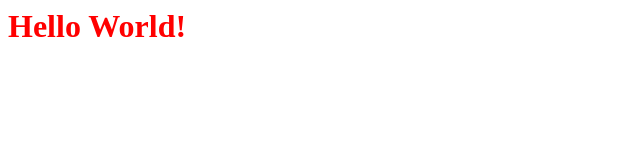
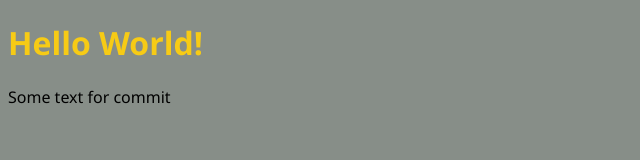
Before and after one commit to AlexSPWN/TestProj, a plain HTML site: page index.html in a window 1280 px wide. Shown: the whole page, without its empty margins (0-640 px from the left). Drawn offline with Linux system fonts and the light colour scheme.

Commit message:
prettify style

```diff
--- a/css/style.css
+++ b/css/style.css
@@ -1,4 +1,20 @@
-h1
-{
-	color:red;
+:root {
+	--tomato: #f55d3e;
+	--gray: #878e88;
+	--jonqull: #F7CB15;
+	--white: #FFFFFF;
+	--skyblue: #76BED0;
 }
+
+body {
+	background-color: var(--gray);
+}
+
+h1 {
+	color: var(--jonqull);
+	font-family: 'Segoe UI', Tahoma, Geneva, Verdana, sans-serif;
+}
+
+p {
+	font-family: 'Segoe UI', Tahoma, Geneva, Verdana, sans-serif;
+}
--- a/index.html
+++ b/index.html
@@ -1,8 +1,15 @@
-<html>
-<head><title>Hello</title>
-<link rel="stylesheet" href="css/style.css" />
+<!DOCTYPE html>
+<html lang="en">
+<head>
+    <meta charset="UTF-8">
+    <meta name="viewport" content="width=device-width, initial-scale=1.0">
+    <title>Document</title>
+    <link rel="stylesheet" href="css/style.css" />
 </head>
 <body>
-<h1>Hello World!</h1>
+    <h1>Hello World!</h1>
+    <p>
+        Some text for commit
+    </p>
 </body>
 </html>
```
